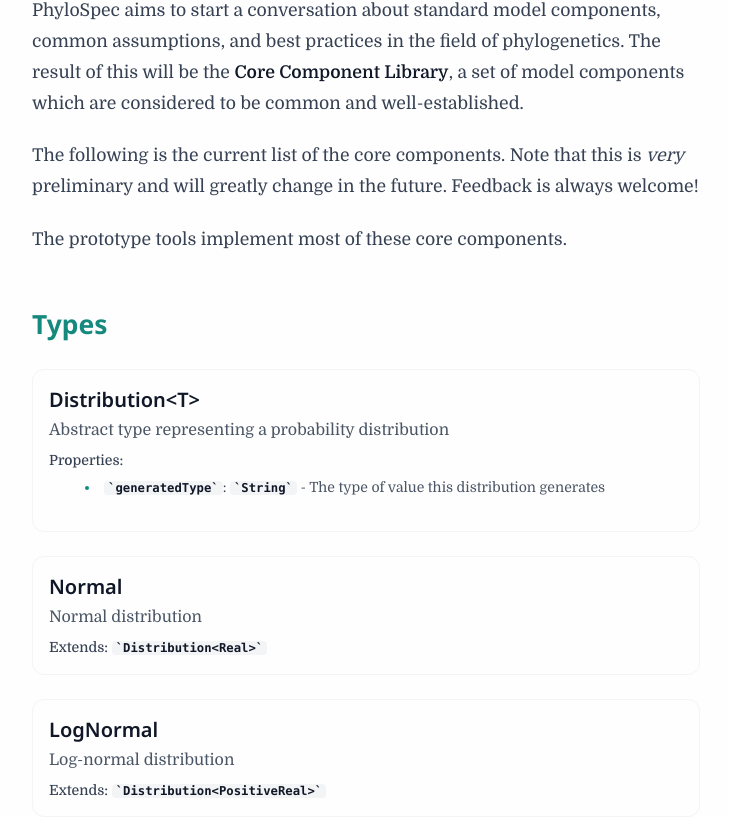
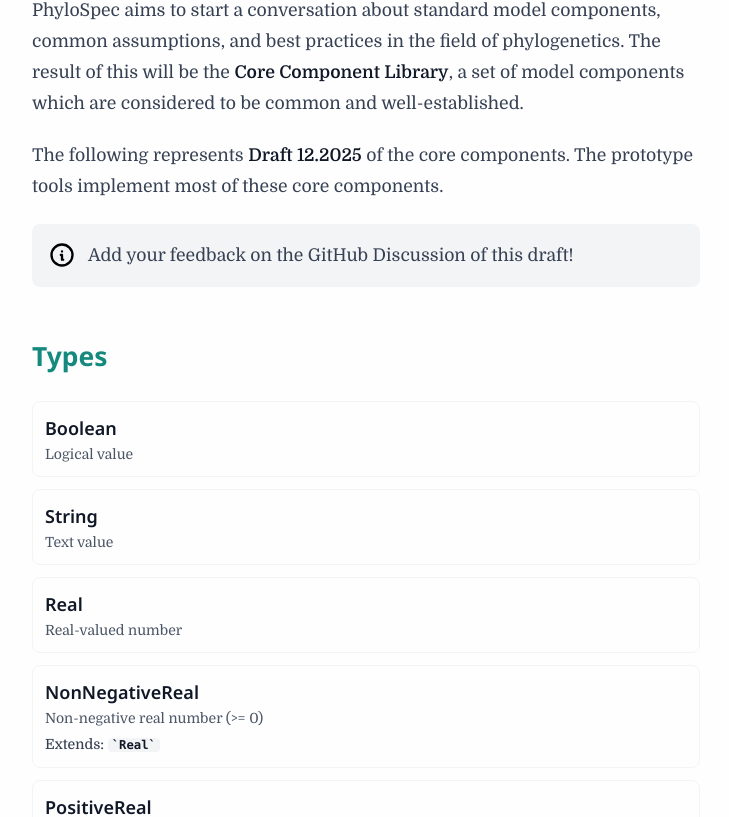
Before and after one commit to CODEPhylo/phylospec, a SvelteKit app in the folder website/: page /components in a window 1280 px wide. Shown: the part 212-1029 px from the top of the page, without its empty margins (274-1003 px from the left). Built offline with nearby package versions, Linux system fonts and the light colour scheme.

Commit message:
Add draft for core components.

```diff
--- a/website/src/lib/themes/phylospec.json
+++ b/website/src/lib/themes/phylospec.json
@@ -96,6 +96,10 @@
                 {
                     "name": "keyword.control.phylospec",
                     "match": "\\b(in)\\b"
+                },
+                {
+                    "name": "keyword.control.phylospec",
+                    "match": "\\b(observed as)\\b"
                 }
             ]
         },
--- a/website/src/routes/components/+page.svelte
+++ b/website/src/routes/components/+page.svelte
@@ -15,18 +15,18 @@
 	</p>
 
 	<p>
-		The following is the current list of the core components. Note that this is <em>very</em> preliminary
-		and will greatly change in the future. Feedback is always welcome!
+		The following represents <strong>Draft 12.2025</strong> of the core components. The prototype tools
+		implement most of these core components.
 	</p>
 
-	<p>The prototype tools implement most of these core components.</p>
+	<p class="hint tip">Add your feedback on the GitHub Discussion of this draft!</p>
 
 	<h2>Types</h2>
 
-	<div class="space-y-6">
+	<div class="space-y-3">
 		{#each coreComponents.componentLibrary.types as type}
-			<div class="border border-accent-light rounded-xl p-4">
-				<h3 class="text-xl font-sans font-semibold mt-0 mb-1 flex items-center gap-0">
+			<div class="border border-accent-light rounded-lg p-3">
+				<h3 class="text-lg font-sans font-semibold mt-0 mb-0.5 flex items-center gap-0">
 					{#if type.typeParameters && type.typeParameters.length > 0}
 						{type.name}{'<'}{type.typeParameters.join(', ')}{'>'}
 					{:else}
@@ -34,29 +34,19 @@
 					{/if}
 				</h3>
 				{#if type.description}
-					<p class="text-gray-600 text-base mb-0">{type.description}</p>
+					<p class="text-gray-600 text-sm mb-0">{type.description}</p>
 				{/if}
 				<div class="text-sm">
 					{#if type.extends}
-						<div class="mt-2">
+						<div class="mt-1.5">
 							<span class="font-medium">Extends:</span>
 							<code class="bg-gray-100 px-1 rounded">{type.extends}</code>
 						</div>
 					{/if}
-					{#if type.properties && Object.keys(type.properties).length > 0}
-						<div class="mt-2">
-							<span class="font-medium">Properties:</span>
-							<ul class="list-disc list-inside ml-2 mt-1">
-								{#each Object.entries(type.properties) as [propName, prop]}
-									<li>
-										<code class="bg-gray-100 px-1 rounded">{propName}</code>:
-										<code class="bg-gray-100 px-1 rounded">{prop.type}</code>
-										{#if prop.description}
-											<span class="text-gray-600"> - {prop.description}</span>
-										{/if}
-									</li>
-								{/each}
-							</ul>
+					{#if type.alias}
+						<div class="mt-1.5">
+							<span class="font-medium">Alias for:</span>
+							<code class="bg-gray-100 px-1 rounded">{type.alias}</code>
 						</div>
 					{/if}
 				</div>
```
Also changed, not shown: website/src/lib/assets/core-components.json, 2 other files (tests, documents, lock files or other folders).
